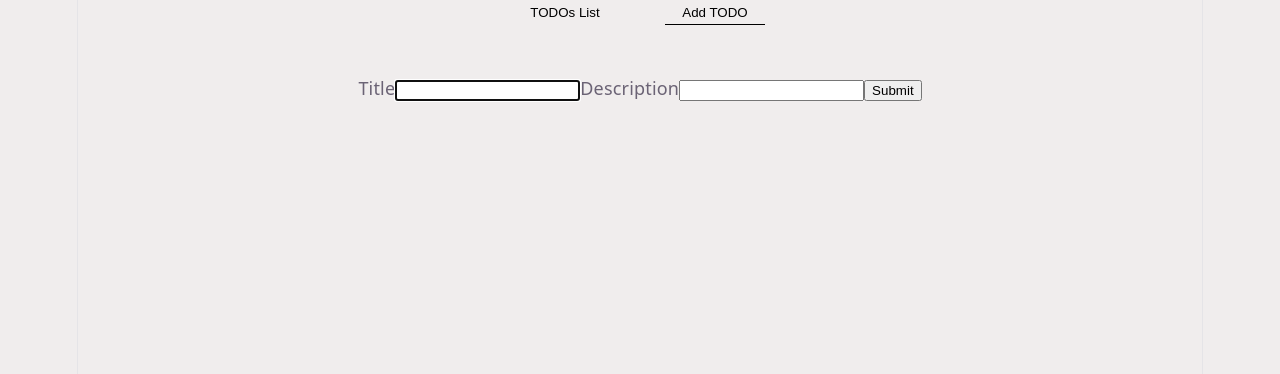
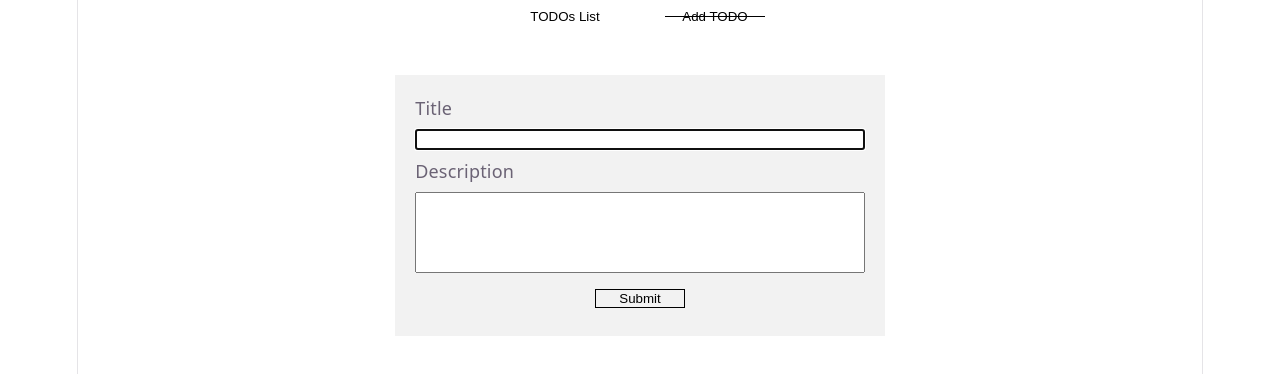
Before and after one commit to ChaimShvartz/TODO-List, a React (Vite) app in the folder client/: page / in a window 1280 px wide. Both pictures are taken after a click on the button "Add TODO". Shown: the top 374 px of the page. Built offline with nearby package versions, Linux system fonts and the light colour scheme.

Commit message:
Add styles for add TODO form

```diff
--- /dev/null
+++ b/client/src/components/AddTodoForm/AddTodoForm.module.css
@@ -0,0 +1,26 @@
+#addTodoForm{
+    display: grid;
+    padding: 20px;
+    background: #f2f2f2;
+    width: 40%;
+    align-self: center;
+}
+
+label{
+    justify-self: start;
+}
+
+input, textarea, button{
+    margin: 8px 0;
+}
+
+textarea{
+    resize: none;
+}
+
+button{
+    background: none;
+    border: 1px solid;
+    width: 20%;
+    justify-self: center;
+}
--- a/client/src/components/AddTodoForm.tsx
+++ b/client/src/components/AddTodoForm/AddTodoForm.tsx
@@ -1,6 +1,7 @@
 import React, { useState } from "react";
-import type { Todo } from "../types/Todo";
-import { useTodosStore } from "../store/useTodosStore";
+import type { Todo } from "../../types/Todo";
+import { useTodosStore } from "../../store/useTodosStore";
+import styles from "./AddTodoForm.module.css";
 
 type TodoForm = Omit<Todo, "id" | "isDone">;
 
@@ -14,14 +15,15 @@ const AddTodoForm = () => {
         addTodo({ id, ...form, isDone: false });
         alert("The TODO added successfully");
     };
-    const onChange = (e: React.ChangeEvent<HTMLInputElement>) => {
+    const onChange = (
+        e: React.ChangeEvent<HTMLInputElement | HTMLTextAreaElement>,
+    ) => {
         const { name, value } = e.target;
         setForm((prev) => ({ ...prev, [name]: value }));
     };
     return (
-        <form onSubmit={onSubmit}>
-            <label>
-                Title
+        <form id={styles.addTodoForm} onSubmit={onSubmit}>
+            <label>Title</label>
             <input
                 type="text"
                 name="title"
@@ -29,16 +31,13 @@ const AddTodoForm = () => {
                 onChange={onChange}
                 autoFocus
             />
-            </label>
-            <label>
-                Description
-                <input
-                    type="text"
+            <label>Description</label>
+            <textarea
                 name="description"
                 value={form.description}
+                rows={5}
                 onChange={onChange}
             />
-            </label>
             <button type="submit">Submit</button>
         </form>
     );
--- a/client/src/index.css
+++ b/client/src/index.css
@@ -1,7 +1,7 @@
 :root {
   --text: #6b6375;
   --text-h: #08060d;
-  --bg: #f0eded;
+  --bg: #fff;
   --border: #e5e4e7;
   --code-bg: #f4f3ec;
   --accent: #aa3bff;
--- a/client/src/pages/HomePage.tsx
+++ b/client/src/pages/HomePage.tsx
@@ -1,6 +1,6 @@
 import { useState } from "react";
 import TodosList from "../components/TodosList/TodosList";
-import AddTodoForm from "../components/AddTodoForm";
+import AddTodoForm from "../components/AddTodoForm/AddTodoForm";
 import type { Tab } from "../types/Tab";
 import Tabs from "../components/Tabs/Tabs";
 
```
Lines whose indentation alone changed are shown as unchanged.
